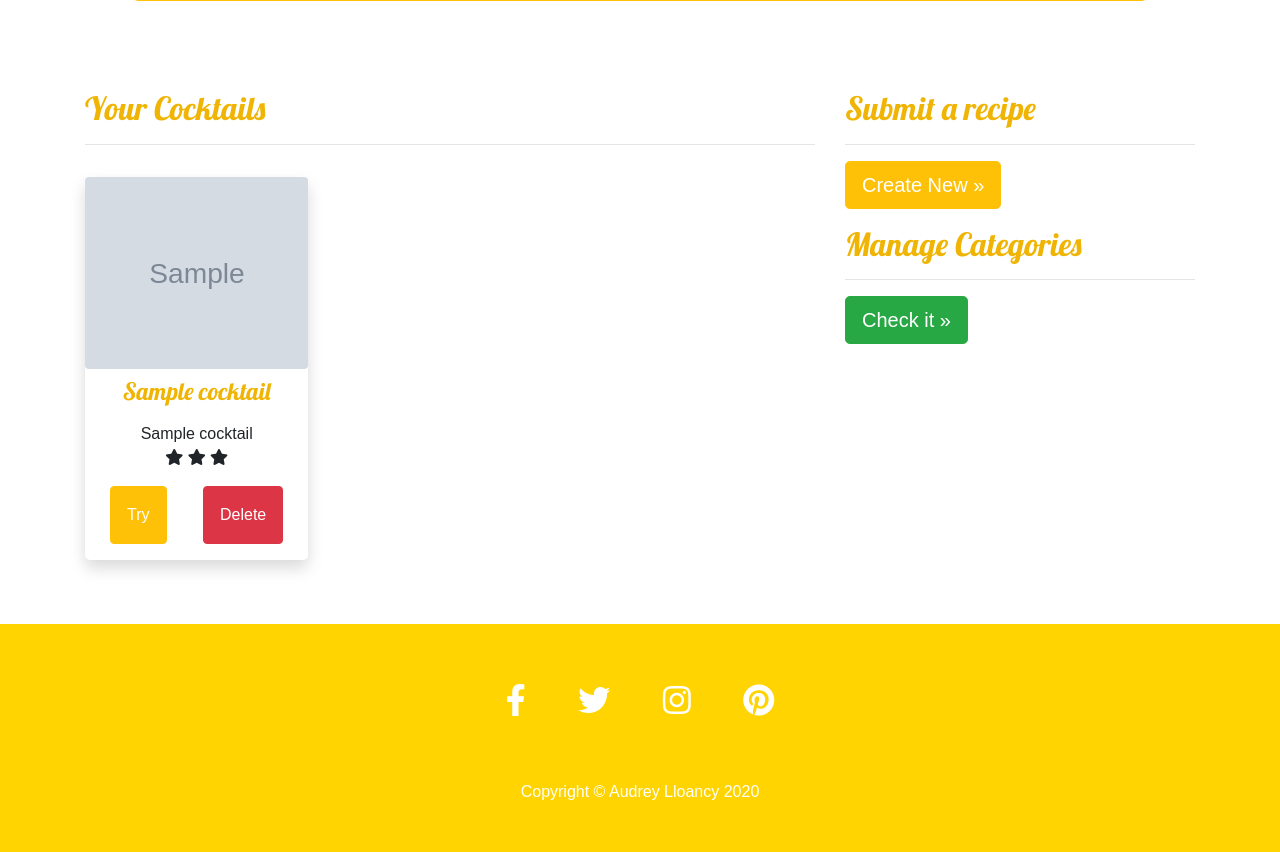
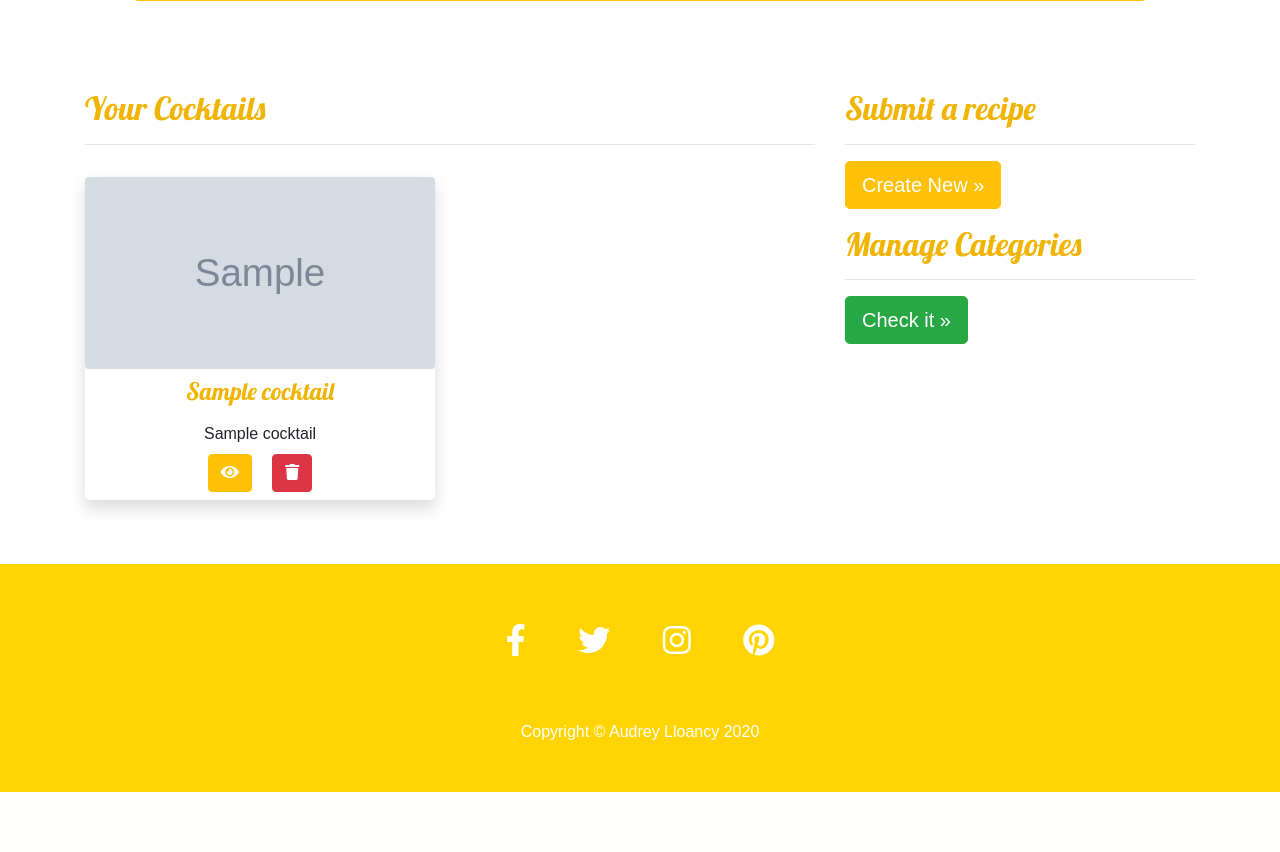
Before and after one commit to AudreyLL88/MS3__Sante, a Flask app: page /profile/admin in a window 1280 px wide. Shown: the part 293-1145 px from the top of the page. After the commit the page ends 1085 px from the top, so only its background shows below. Run offline with Flask 2, Linux system fonts and the light colour scheme; the visitor is signed in with stand-in values (Sample User, id 1); grey boxes marked "Sample" are stand-in pictures; a database or web service that is not in the repository returns one stand-in record (values such as "Sample title"); some libraries are stand-ins or nearby versions.

Commit message:
Display data ingredients and instructions in list in recipe.html and change design card buttons in profile

```diff
--- a/app.py
+++ b/app.py
@@ -119,7 +119,8 @@ def add_cocktail():
             "cocktail_diff": request.form.get("cocktail_diff"),
             "cocktail_serv": request.form.get("cocktail_serv"),
             "cocktail_img_cred": request.form.get("cocktail_img_cred"),
-            "created_by": session["user"]
+            "created_by": session["user"],
+            "cocktail_like": request.form.get("cocktail_like")
         }
         mongo.db.cocktails.insert_one(cocktail)
         return redirect(url_for("get_cocktails"))
@@ -142,7 +143,8 @@ def edit_cocktail(cocktail_id):
             "cocktail_diff": request.form.get("cocktail_diff"),
             "cocktail_serv": request.form.get("cocktail_serv"),
             "cocktail_img_cred": request.form.get("cocktail_img_cred"),
-            "created_by": session["user"]
+            "created_by": session["user"],
+            "cocktail_like": request.form.get("cocktail_like")
         }
         mongo.db.cocktails.update({"_id": ObjectId(cocktail_id)}, submit)
 
@@ -224,7 +226,6 @@ def delete_category(category_id):
     return redirect(url_for("get_categories"))
 
 
-
 if __name__ == "__main__":
     app.run(host=os.environ.get("IP"),
             port=int(os.environ.get("PORT")),
--- a/static/css/styles.css
+++ b/static/css/styles.css
@@ -433,7 +433,7 @@ footer a {
     margin-bottom: 15px;
 }
 
-.cocktail_step h4 {
+.cocktail_step i {
     color: var(--first-color-darken);
     flex: 0 0 60px;
     max-width: 60px;
--- a/templates/add_cocktail.html
+++ b/templates/add_cocktail.html
@@ -85,7 +85,7 @@
                </select>
             </div>
          </div>
-      </div>
+
 
       <!--Cocktail ingredients input -->
       <div class="row">
--- a/templates/profile.html
+++ b/templates/profile.html
@@ -22,26 +22,22 @@
                 <hr>
             <div class="row">
                      {% for cocktail in cocktails %}
-                        <div class="col-md-4">
-                            <div class="cocktail-card shadow my-3">
+                        <div class="col-md-6">
+                            <div class="cocktail-card shadow my-3 d-flex">
                                 <div class="cocktail-body text-center">
                                     <img src="{{ cocktail.cocktail_img }}" alt="" class="cocktail-img rounded">
                                     <h4 class="card-cocktail-title py-2 px-3">{{ cocktail.cocktail_name }}</h4>
                                     <p>{{ cocktail.category_name }}</p>
-                                    <p>
-                                        <i class="fa fa-star" aria-hidden="true"></i>
-                                        <i class="fa fa-star" aria-hidden="true"></i>
-                                        <i class="fa fa-star" aria-hidden="true"></i>
-                                    </p>
+                                    <p></p>
                                 </div>
                                 <div class="text-center">
-                                <a href="{{url_for('get_cocktail', cocktail_id=cocktail._id)}}" class=" btn btn-small btn-warning text-white p-3 m-3">Try</a>
+                                <a href="{{url_for('get_cocktail', cocktail_id=cocktail._id)}}" class=" btn btn-small btn-warning text-white  m-2"><i class="fas fa-eye"></i></a>
                                 {% if session.user == 'admin' %}
-                                    <button class="btn btn-small btn-danger p-3 m-3" data-toggle="modal" data-target="#delete">Delete</button>
+                                    <button class="btn btn-small btn-danger  m-2" data-toggle="modal" data-target="#delete"><i class="fas fa-trash"></i></button>
                                 {% endif %}
                                 {% if session.user|lower == cocktail.created_by|lower %}
-                                    <button  class="btn btn-small btn-danger p-3 m-3" data-toggle="modal" data-target="#delete_cocktail">Delete</button>
-                                    <a  href="{{ url_for('edit_cocktail', cocktail_id=cocktail._id)}}" class="btn  btn-small btn-success p-3 m-3">Edit</a>
+                                    <button  class="btn btn-small btn-danger  m-3" data-toggle="modal" data-target="#delete_cocktail"><i class="fas fa-trash"></i></button>
+                                    <a  href="{{ url_for('edit_cocktail', cocktail_id=cocktail._id)}}" class="btn  btn-small btn-success  m-2"><i class="fas fa-edit"></i></a>
                                 {% endif %}
                                 </div>
                             </div>
```
Also changed, not shown: templates/cocktail.html (+10 -5 lines).
